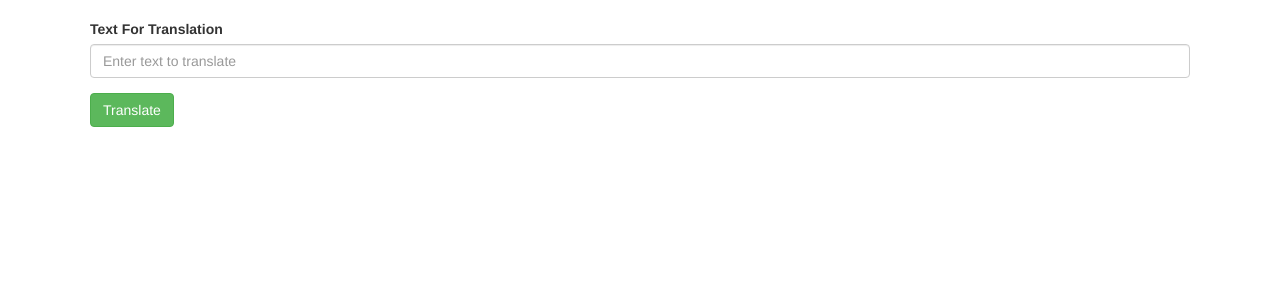
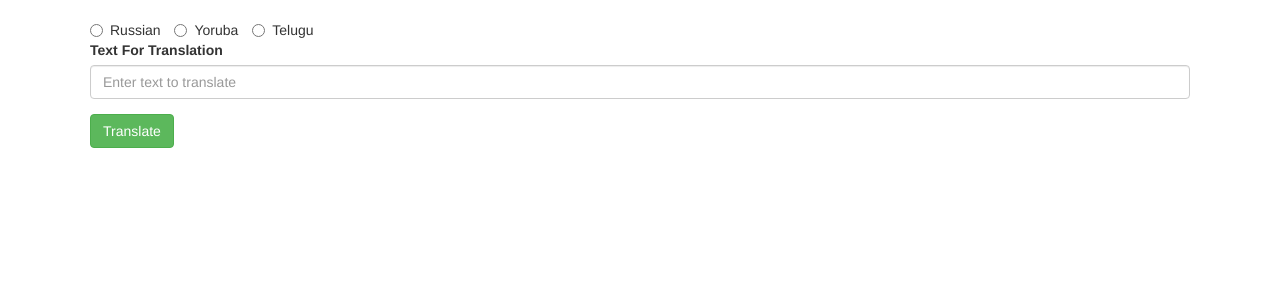
Before and after one commit to jmohr7/dsdteam1, a PHP site: page / in a window 1280 px wide. Shown: the part 51-351 px from the top of the page. Run offline with PHP 8.4, Linux system fonts and the light colour scheme; some libraries are stand-ins or nearby versions.

Commit message:
Switched html files to php. Added radio buttons.  Setting translation box from post value.

```diff
--- a/src/web/index.html
+++ b/src/web/index.php
@@ -42,10 +42,19 @@
 
     <div class="container">
 
-      <form class="rn-container" action="translation.html" method="POST">
+      <form class="rn-container" action="translation.php" method="POST">
+        <label class="radio-inline">
+          <input type="radio" name="targetLanguage" id="languageRadio1" value="Russian"> Russian
+        </label>
+        <label class="radio-inline">
+          <input type="radio" name="targetLanguage" id="languageRadio2" value="Yoruba"> Yoruba
+        </label>
+        <label class="radio-inline">
+          <input type="radio" name="targetLanguage" id="languageRadio3" value="Telugu"> Telugu
+        </label>
   		<div class="form-group">
-    	  <label for="exampleInputEmail1">Text For Translation</label>
-          <input type="text" class="form-control" id="exampleInputEmail1" placeholder="Enter text to translate">
+    	  <label for="testToTranslate">Text For Translation</label>
+          <input type="text" class="form-control" name="textToTranslate" placeholder="Enter text to translate">
   		</div>
   		<button type="submit" class="btn btn-success">Translate</button>
       </form
```
Also changed, not shown: src/web/translation.php (renamed from src/web/translation.html, +11 -2 lines).
